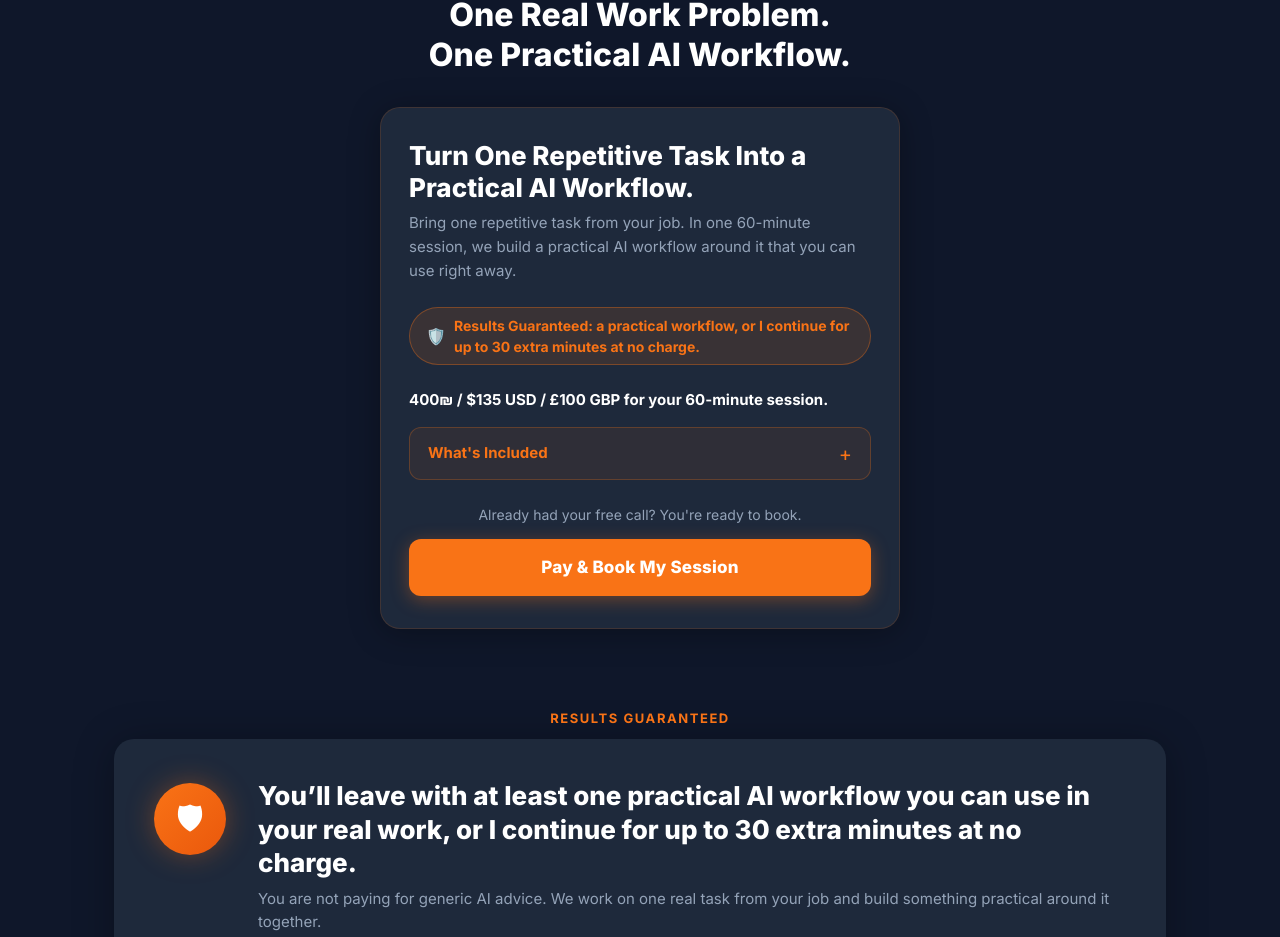
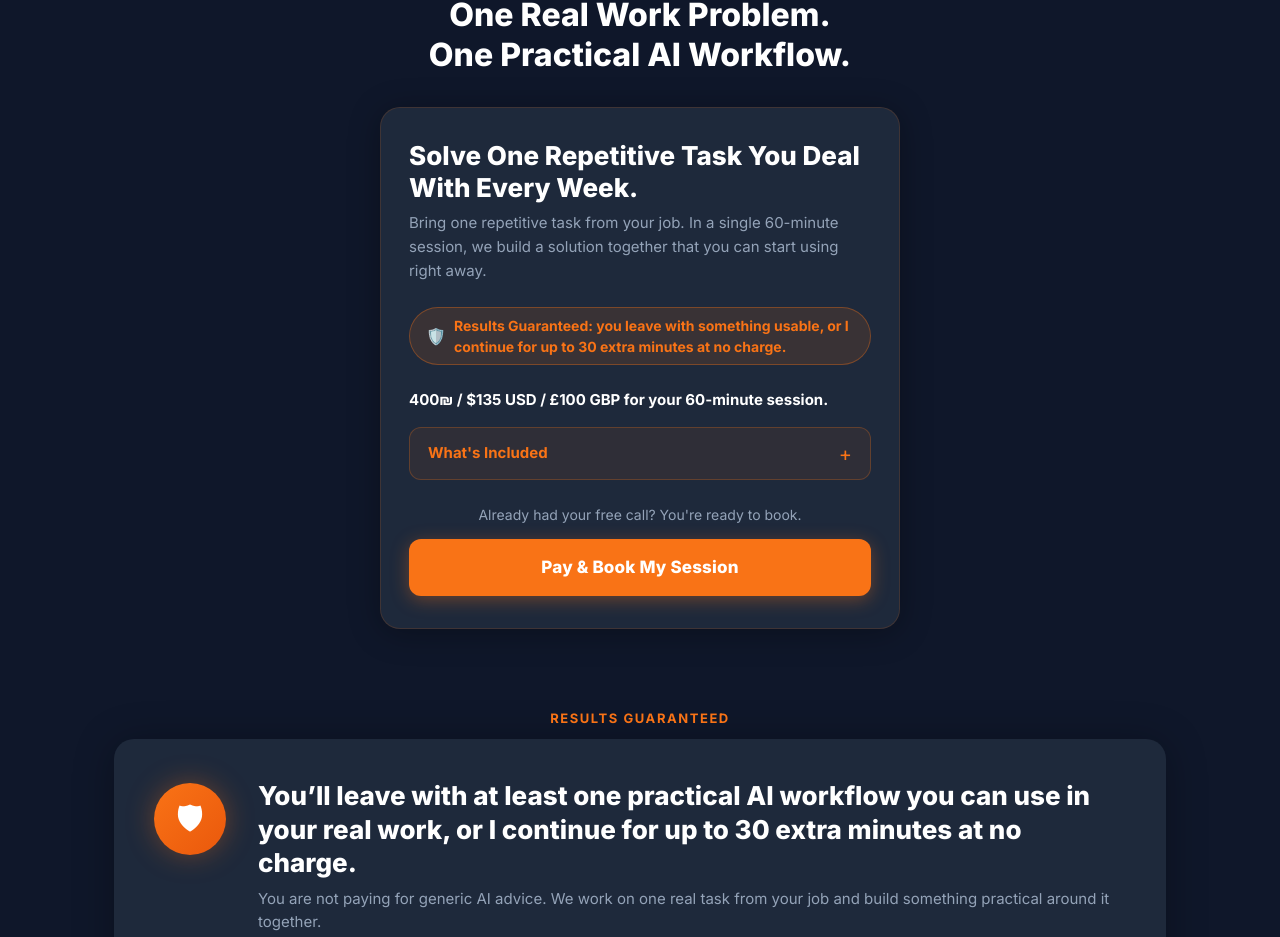
Before and after one commit to samkershner1234-aisk/ai-with-sam, a React (Vite) app: page / in a window 1280 px wide. Shown: the part 4150-5087 px from the top of the page. Built offline with nearby package versions, Linux system fonts and the light colour scheme.

Commit message:
Offer card: avoid repeating practical AI workflow, rephrase badge
Updated the wording in the PricingSection component to clarify the session's purpose and guarantee.

```diff
--- a/src/components/landing/PricingSection.jsx
+++ b/src/components/landing/PricingSection.jsx
@@ -3,7 +3,7 @@ import { CTA_URL, WHATSAPP_URL } from "./constants";
 
 const COMBINED_ITEMS = [
   "60-minute live session on Google Meet",
-  "A practical AI workflow or prompt built around one real task from your job",
+  "A ready-to-use solution or prompt built around one real task from your job",
   "Full session recording so you can rewatch and repeat every step",
   "Written recap of everything we built, yours to keep",
   "Hands-on build so you leave with something you can use immediately",
@@ -122,16 +122,16 @@ export default function PricingSection() {
 
           {/* Title */}
           <h3 style={{ fontWeight: 800, fontSize: "clamp(18px,3.5vw,26px)", color: "#fff", marginBottom: 6, lineHeight: 1.25 }}>
-            Turn One Repetitive Task Into a Practical AI Workflow.
+            Solve One Repetitive Task You Deal With Every Week.
           </h3>
           <p style={{ color: "#94A3B8", fontSize: 15, marginBottom: 24, lineHeight: 1.6 }}>
-            Bring one repetitive task from your job. In one 60-minute session, we build a practical AI workflow around it that you can use right away.
+            Bring one repetitive task from your job. In a single 60-minute session, we build a solution together that you can start using right away.
           </p>
 
           {/* Guarantee pill */}
           <div style={{ display: "inline-flex", alignItems: "center", gap: 8, background: "rgba(249,115,22,0.12)", border: "1.5px solid rgba(249,115,22,0.35)", borderRadius: 999, padding: "7px 16px", marginBottom: 24 }}>
             <span style={{ fontSize: 16 }}>🛡️</span>
-            <span style={{ color: "#F97316", fontWeight: 700, fontSize: 14 }}>Results Guaranteed: a practical workflow, or I continue for up to 30 extra minutes at no charge.</span>
+            <span style={{ color: "#F97316", fontWeight: 700, fontSize: 14 }}>Results Guaranteed: you leave with something usable, or I continue for up to 30 extra minutes at no charge.</span>
           </div>
 
           <p style={{ color: "#FFFFFF", fontWeight: 700, fontSize: 15, marginBottom: 16 }}>
```
